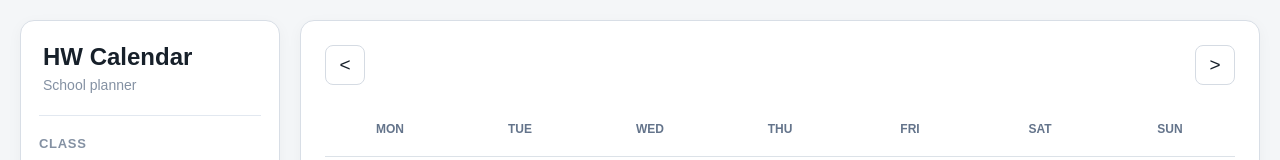
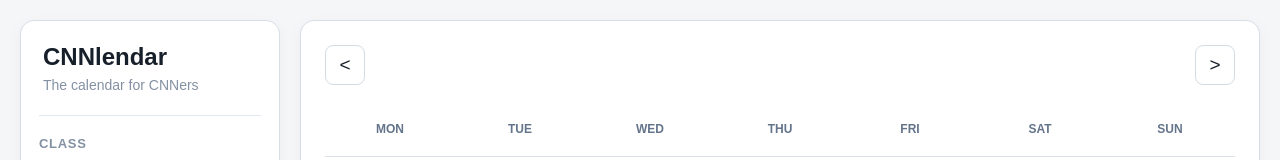
Before and after one commit to pagehosting11/bigbadproject, a plain HTML site: page index.html in a window 1280 px wide. Shown: the top 160 px of the page. Drawn offline with Linux system fonts and the light colour scheme; no server answers.

Commit message:
Update index.html

```diff
--- a/index.html
+++ b/index.html
@@ -13,8 +13,8 @@
 
         <aside class="sidebar">
             <div class="sidebar-brand">
-                <h1>HW Calendar</h1>
-                <p>School planner</p>
+                <h1>CNNlendar</h1>
+                <p>The calendar for CNNers</p>
             </div>
 
             <div id="sidebarControls"></div>
```
